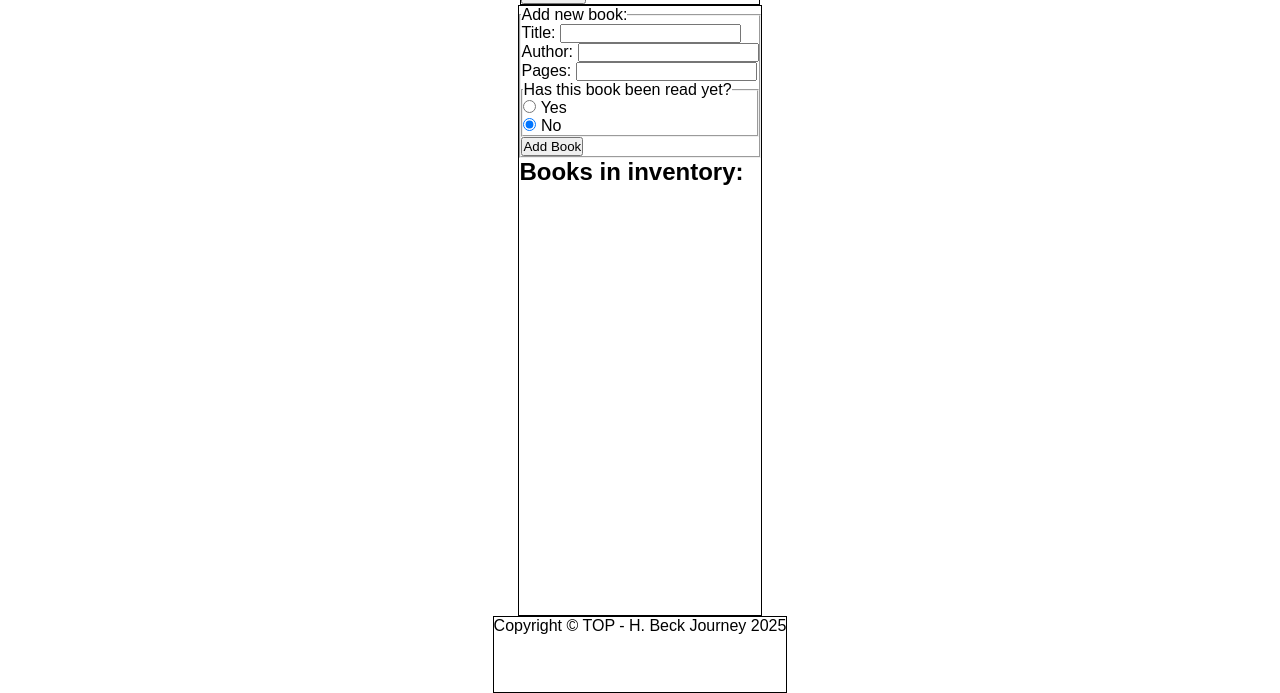
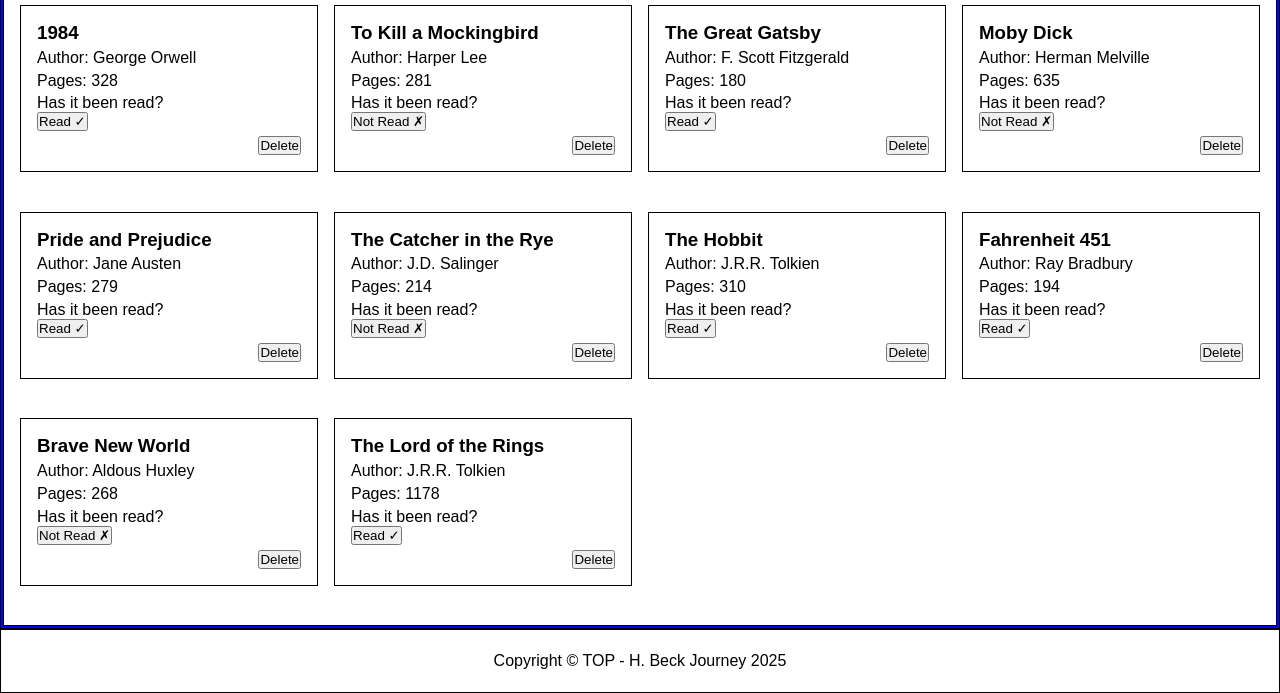
Before and after one commit to beto0077/library-top-hb, a plain HTML site: page index.html in a window 1280 px wide. Shown: the part 107-800 px from the top of the page. Drawn offline with Linux system fonts and the light colour scheme.

Commit message:
More styles were applied to the HTML using CSS to create a more comfortable visual base to work with, and the base code was created to generate the cards for each book.

```diff
--- a/index.html
+++ b/index.html
@@ -59,7 +59,7 @@
         </div>
         <section class="books-grid">
             <h2>Books in inventory:</h2>
-            <div class="grid-container"></div>
+            <div class="cards-container"></div>
         </section>
     </main>
     <footer class="footer-site">Copyright &copy; TOP - H. Beck Journey 2025</footer>
--- a/script.js
+++ b/script.js
@@ -10,6 +10,7 @@ const testText = document.createElement("p");
 testText.textContent = "The JS is working as well...";
 testDiv.appendChild(testText);
 //------------------------------------------------------------
+const cardsContainer = document.querySelector(".cards-container");
 const bookList = [];
 
 function addNewLine(newText, typeElement) {
@@ -33,9 +34,20 @@ function Book(title, author, pages, hasBeenRead) {
     }
 }
 
+Book.prototype.changeReadStatus = function () {
+    this.hasBeenRead = this.hasBeenRead ? false : true;
+}
+
 function addBookToLibrary(title, author, pages, hasBeenRead) {
     const newBook = new Book(title, author, pages, hasBeenRead);
     bookList.push(newBook);
+}
+
+function deleteBookFromLibrary(bookId) {
+    const indexToDelete = bookList.findIndex(item => item.id === bookId);
+    if (indexToDelete !== -1) {
+        bookList.splice(indexToDelete, 1);
+    }
 }
 
 addBookToLibrary("1984", "George Orwell", 328, true);
@@ -53,3 +65,43 @@ addNewLine("List of books on library:", "h2")
 bookList.forEach(book => {
     addNewLine(`ID: ${book.id} / Info: ${book.info()}`);
 });
+
+function createCatalogCard(book) {
+    const cardItem = document.createElement("div");
+    const titleData = document.createElement("h3");
+    const authorData = document.createElement("p");
+    const pagesData = document.createElement("p");
+    const readBox = document.createElement("div");
+    const readText = document.createElement("p");
+    const readButton = document.createElement("button");
+    const deleteButton = document.createElement("button");
+
+    cardItem.id = book.id;
+    cardItem.classList.add("card-item");
+    titleData.textContent = book.title;
+    authorData.textContent = `Author: ${book.author}`;
+    pagesData.textContent = `Pages: ${book.pages}`;
+    readText.textContent = "Has it been read?";
+    readButton.classList.add("read-button");
+    readButton.dataset.choice = "toggleRead";
+    readButton.textContent = book.hasBeenRead ? "Read ✓" : "Not Read ✗";
+    deleteButton.classList.add("delete-button");
+    deleteButton.dataset.choice = "delete";
+    deleteButton.textContent = "Delete";
+
+    cardItem.appendChild(titleData);
+    cardItem.appendChild(authorData);
+    cardItem.appendChild(pagesData);
+    readBox.appendChild(readText);
+    readBox.appendChild(readButton);
+    cardItem.appendChild(readBox);
+    cardItem.appendChild(deleteButton);
+
+    return cardItem;
+}
+
+bookList.forEach(book => {
+    const newCard = createCatalogCard(book);
+    cardsContainer.appendChild(newCard);
+    console.log(newCard);
+});
--- a/style.css
+++ b/style.css
@@ -1,10 +1,11 @@
-*{
+* {
     margin: 0;
     padding: 0;
     box-sizing: border-box;
 }
 
-html, body {
+html,
+body {
     height: 100dvh;
 }
 
@@ -12,7 +13,6 @@ body {
     font-family: Arial, Helvetica, sans-serif;
     display: flex;
     flex-direction: column;
-    align-items: center;
 }
 
 /* h1 {
@@ -25,26 +25,70 @@ body {
     text-shadow: 1px 1px 1px black;
 } */
 
-img{
+img {
     width: 50px;
 }
 
-.test-div {
+.test-div,
+.create-book {
     display: none;
 }
 
-header, main, footer {
+header,
+main,
+footer {
     border: 1px solid black;
 }
 
 .header-site {
-    flex: 10%;
+    flex: 8%;
+    display: flex;
+    align-items: center;
+
+    h1 {
+        margin-right: auto;
+    }
 }
 
 .main-content-site {
-    flex: 80%;
+    flex: 84%;
+}
+
+.books-grid {
+    border: 2px solid blue;
+    height: 100%;
+    display: flex;
+    flex-direction: column;
+    justify-content: center;
+    align-items: stretch;
+}
+
+.cards-container {
+    border: 1px solid black;
+    flex: 1;
+    display: grid;
+    grid-template-columns: repeat(auto-fit, minmax(250px, 1fr));
+    gap: 1em;
+    padding: 1em;
+}
+
+.card-item {
+    border: 1px solid black;
+    max-height: fit-content;
+    display: flex;
+    flex-direction: column;
+    justify-content: center;
+    gap: 0.3em;
+    padding: 1em;
+}
+
+.delete-button {
+    align-self: end;
 }
 
 .footer-site {
-    flex: 10%;
+    flex: 8%;
+    display: flex;
+    justify-content: center;
+    align-items: center;
 }
```
